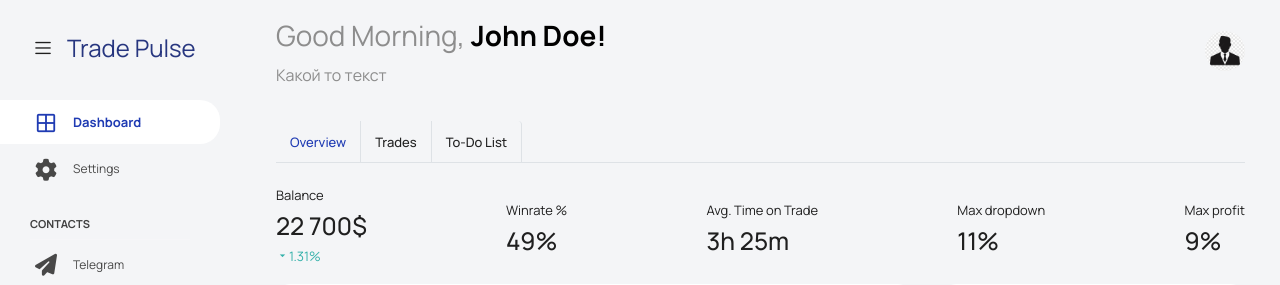
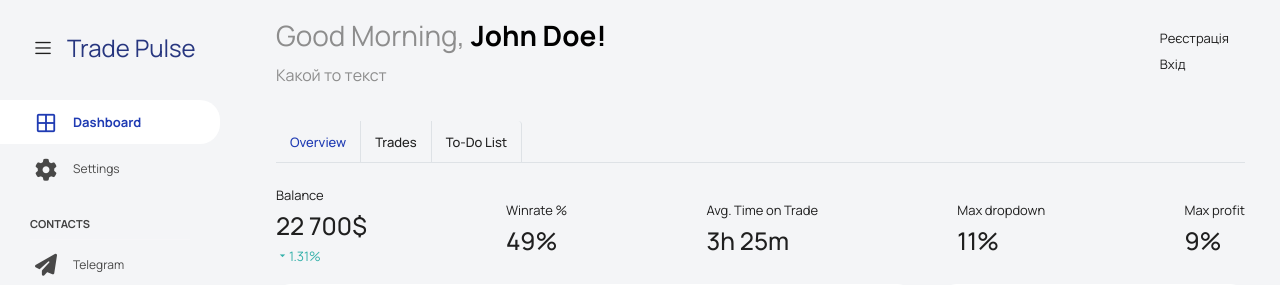
Before and after one commit to QertySX/TradeJournal, a FastAPI app: page /index in a window 1280 px wide. Shown: the top 285 px of the page. Run offline with FastAPI, Linux system fonts and the light colour scheme; some libraries are stand-ins or nearby versions.

Commit message:
Додано перевірку авторизації користувача

```diff
--- a/templates/base.html
+++ b/templates/base.html
@@ -47,21 +47,26 @@
           </li>
         </ul>
         <ul class="navbar-nav ms-auto">
-          <li class="nav-item dropdown d-none d-lg-block user-dropdown">
-            <a class="nav-link" id="UserDropdown" href="#" data-bs-toggle="dropdown" aria-expanded="false">
-              <img class="rounded-circle" src="static/images/faces/images_for_profile.png" alt="Profile image" style="width: 40px; height: 40px;">
-            </a>
-            <div class="dropdown-menu dropdown-menu-right navbar-dropdown" aria-labelledby="UserDropdown">
+            <div>
+            {% if user %}
+            <li class="nav-item dropdown d-none d-lg-block user-dropdown">
+              <a class="nav-link" id="UserDropdown" href="#" data-bs-toggle="dropdown" aria-expanded="false">
+                <img class="rounded-circle" src="static/images/faces/images_for_profile.png" alt="Profile image" style="width: 40px; height: 40px;">
+              </a>
+              <div class="dropdown-menu dropdown-menu-right navbar-dropdown" aria-labelledby="UserDropdown">
               <div class="dropdown-header text-center">
                 <p class="mb-1 mt-3 font-weight-semibold">Allen Moreno</p>
                 <p class="fw-light text-muted mb-0">allenmoreno@gmail.com</p>
               </div>
-              <a class="dropdown-item"><i class="dropdown-item-icon mdi mdi-account-outline text-primary me-2"></i> My Profile</a>
-              <a class="dropdown-item"><i class="dropdown-item-icon mdi mdi-calendar-check-outline text-primary me-2"></i> Activity</a>
-              <a class="dropdown-item"><i class="dropdown-item-icon mdi mdi-settings-outline text-primary me-2"></i>Account settings</a>
-              <a class="dropdown-item"><i class="dropdown-item-icon mdi mdi-help-circle-outline text-primary me-2"></i> FAQ</a>
-              <a class="dropdown-item"><i class="dropdown-item-icon mdi mdi-power text-primary me-2"></i>Sign Out</a>
+              <a class="dropdown-item"><i class="dropdown-item-icon mdi mdi-account-outline text-primary me-2"></i>Профіль</a>
+              <a class="dropdown-item"><i class="dropdown-item-icon mdi mdi-settings-outline text-primary me-2"></i>Налаштування</a>
+              <a href="/logout" class="dropdown-item"><i class="dropdown-item-icon mdi mdi-power text-primary me-2"></i>Вийти</a>
             </div>
+            {% else %}
+              <a href="/register" class="dropdown-item">Реєстрація</a>
+              <a href="/login" class="dropdown-item">Вхід</a>
+            {% endif %}
+          </div>
           </li>
         </ul>
       </div>
```
